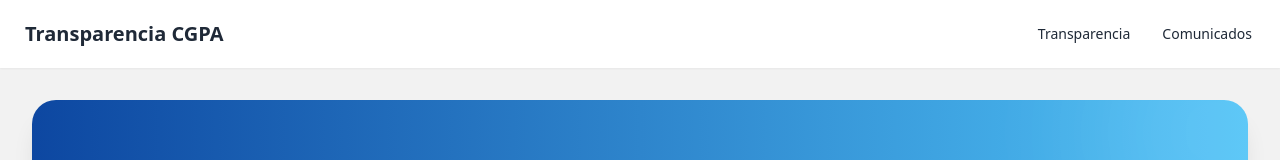
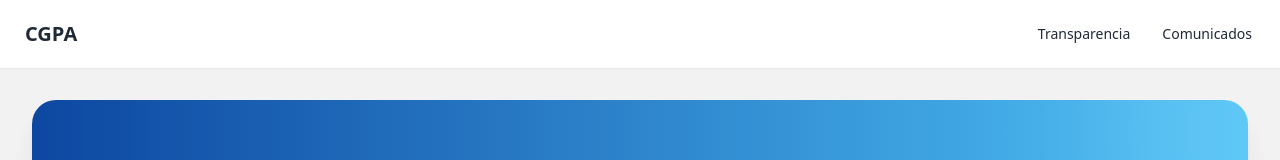
Before and after one commit to vladzur/CGPA-Management, a Vue app in the folder apps/client/: page / in a window 1280 px wide. Shown: the top 160 px of the page. Built offline with nearby package versions, Linux system fonts and the light colour scheme; no server answers; the database is empty.

Commit message:
fix: update header title to simplify branding

```diff
--- a/apps/client/src/App.vue
+++ b/apps/client/src/App.vue
@@ -13,7 +13,7 @@ const showPublicNav = computed(() => !route.path.startsWith('/admin'))
     <!-- Navbar para rutas públicas -->
     <div v-if="showPublicNav" class="navbar bg-base-100 shadow-sm">
       <div class="flex-1">
-        <router-link to="/" class="btn btn-ghost normal-case text-xl">Transparencia CGPA</router-link>
+        <router-link to="/" class="btn btn-ghost normal-case text-xl">CGPA</router-link>
       </div>
       <div class="flex-none">
         <ul class="menu menu-horizontal px-1">
```
